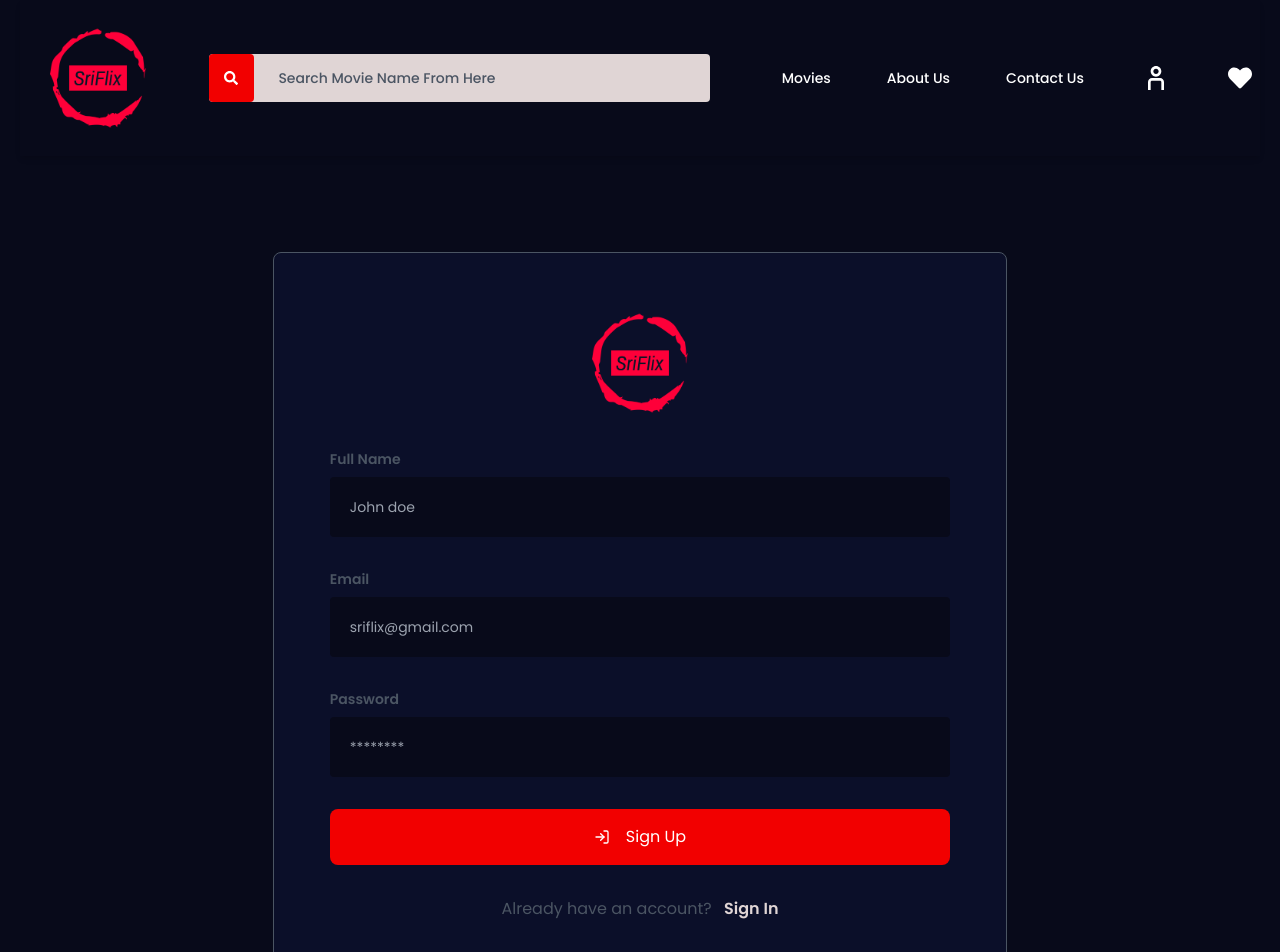
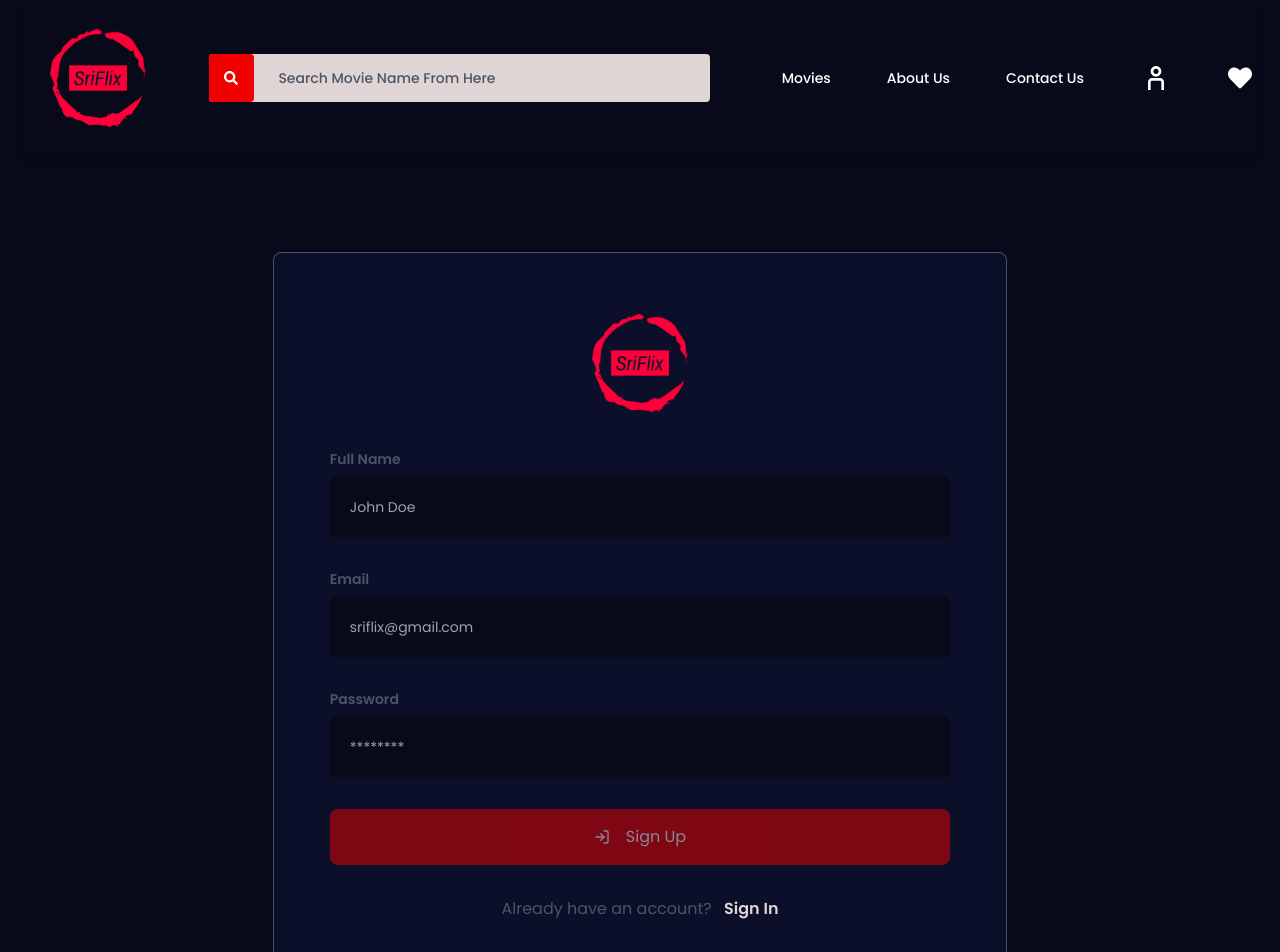
Before and after one commit to rakithat20/sriflixcom, a React (Create React App) app: page /register in a window 1280 px wide. Shown: the top 952 px of the page. Built offline with nearby package versions, Linux system fonts and the light colour scheme.

Commit message:
email and password validation done

```diff
--- a/src/Screens/Register.js
+++ b/src/Screens/Register.js
@@ -8,16 +8,65 @@ function Register() {
     const [name, setName] = useState('');
     const [email, setEmail] = useState('');
     const [password, setPassword] = useState('');
+    const [emailError, setEmailError] = useState('');
+    const [passwordError, setPasswordError] = useState('');
+    const [formValid, setFormValid] = useState(false);
+
+    // Validate email
+    const validateEmail = (value) => {
+        const emailRegex = /^[^\s@]+@[^\s@]+\.[^\s@]+$/;
+        if (!emailRegex.test(value)) {
+            setEmailError('Invalid email format.');
+        } else {
+            setEmailError('');
+        }
+    };
+
+    // Validate password
+    const validatePassword = (value) => {
+        const passwordRegex = /^(?=.*[a-z])(?=.*[A-Z])(?=.*\d)(?=.*[@$!%*?||])[A-Za-z\d@$!%*?&]{8,}$/;
+        if (!passwordRegex.test(value)) {
+            setPasswordError(
+                'Password must be at least 8 characters long, include an uppercase letter, a lowercase letter, a number, and a special character.'
+            );
+        } else {
+            setPasswordError('');
+        }
+    };
+
+    // Handle field changes
+    const handleEmailChange = (e) => {
+        const value = e.target.value;
+        setEmail(value);
+        validateEmail(value);
+        checkFormValidity();
+    };
+
+    const handlePasswordChange = (e) => {
+        const value = e.target.value;
+        setPassword(value);
+        validatePassword(value);
+        checkFormValidity();
+    };
+
+    // Check if the form is valid
+    const checkFormValidity = () => {
+        setFormValid(
+            emailError === '' &&
+            passwordError === '' &&
+            name.trim() !== '' &&
+            email.trim() !== '' &&
+            password.trim() !== ''
+        );
+    };
+
     const handleRegister = () => {
-        const Formdata = new FormData();
-        Formdata.append('username', name);
-        Formdata.append('password', password);
-        Formdata.append('mail', email);
-        Formdata.append('role', 'user');
-        postUser(Formdata);
-        for (let pair of Formdata.entries()) {
-            console.log(pair[0] + ': ' + pair[1]);
-        }
+        const formData = new FormData();
+        formData.append('username', name);
+        formData.append('password', password);
+        formData.append('email', email);
+        formData.append('role', 'user');
+        postUser(formData);
     };
 
     async function postUser(formData) {
@@ -28,20 +77,18 @@ function Register() {
                     'Content-Type': 'application/x-www-form-urlencoded'
                 },
                 body: new URLSearchParams({
-                    'username':name,
+                    'username': name,
                     'email': email,
                     'password': password,
-                    'role':'user'
+                    'role': 'user'
                 })
             });
-            if(response.ok){
-                window.location.assign('/login')
+            if (response.ok) {
+                window.location.assign('/login');
             }
         } catch (error) {
             console.error('Error signing up:', error);
-
         }
-
     }
 
     return (
@@ -51,30 +98,41 @@ function Register() {
                     <img src="/images/logo.png" alt="Sriflix Logo" className="w-24 mx-auto" />
                     <Input
                         label="Full Name"
-                        placeholder="John doe"
+                        placeholder="John Doe"
                         type="text"
                         bg={true}
-                        onChange={(e) => setName(e.target.value)}
+                        onChange={(e) => {
+                            setName(e.target.value);
+                            checkFormValidity();
+                        }}
                     />
                     <Input
                         label="Email"
                         placeholder="sriflix@gmail.com"
                         type="email"
                         bg={true}
-                        onChange={(e) => setEmail(e.target.value)}
+                        onChange={handleEmailChange}
                     />
+                    {emailError && <p className="text-red-500 text-sm">{emailError}</p>}
                     <Input
                         label="Password"
                         placeholder="********"
                         type="password"
                         bg={true}
-                        onChange={(e) => setPassword(e.target.value)}
+                        onChange={handlePasswordChange}
                     />
-                    <button onClick={handleRegister} className=" bg-subMain transitions hover:bg-main flex-rows gap-4 text-white p-4 rounded-lg w-full">
-                        <FiLogIn />Sign Up
+                    {passwordError && <p className="text-red-500 text-sm">{passwordError}</p>}
+                    <button
+                        onClick={handleRegister}
+                        disabled={!formValid}
+                        className={`bg-subMain transitions hover:bg-main flex-rows gap-4 text-white p-4 rounded-lg w-full ${
+                            !formValid ? 'opacity-50 cursor-not-allowed' : ''
+                        }`}
+                    >
+                        <FiLogIn /> Sign Up
                     </button>
                     <p className="text-center text-border">
-                        Already have an account?{" "}
+                        Already have an account?{' '}
                         <Link to="/login" className="text-dryGray font-semibold ml-2">
                             Sign In
                         </Link>
```
